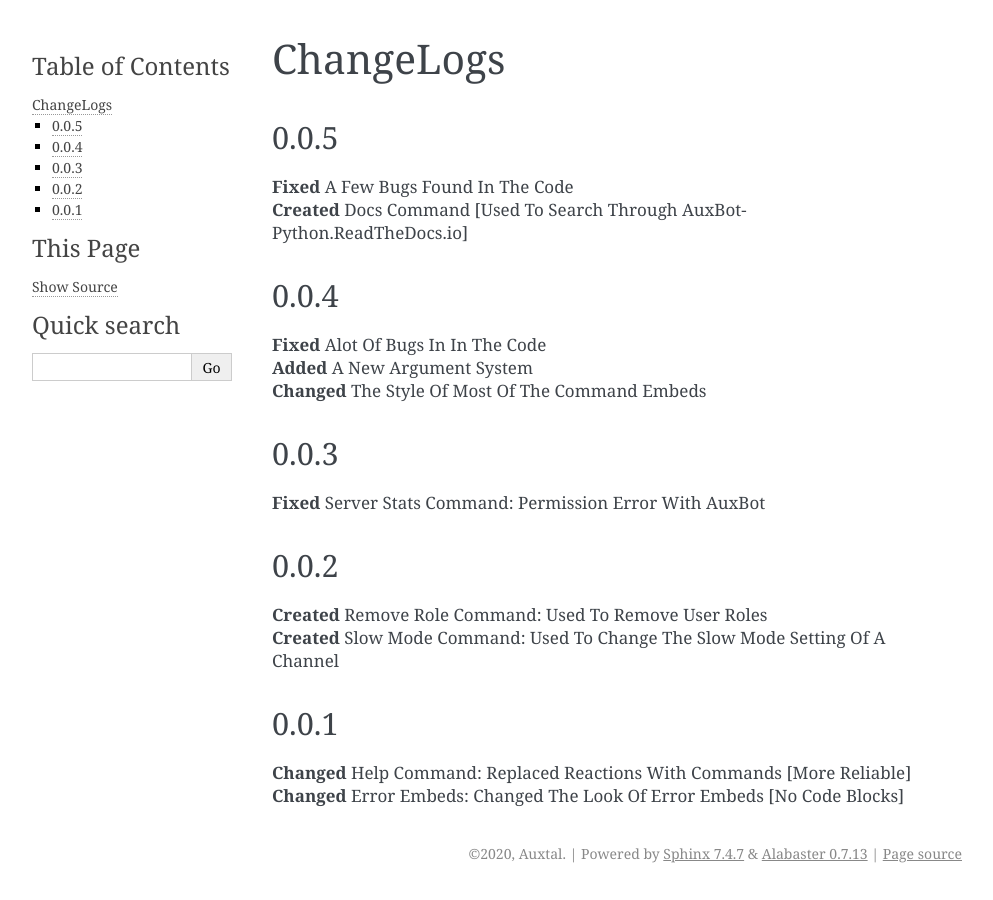
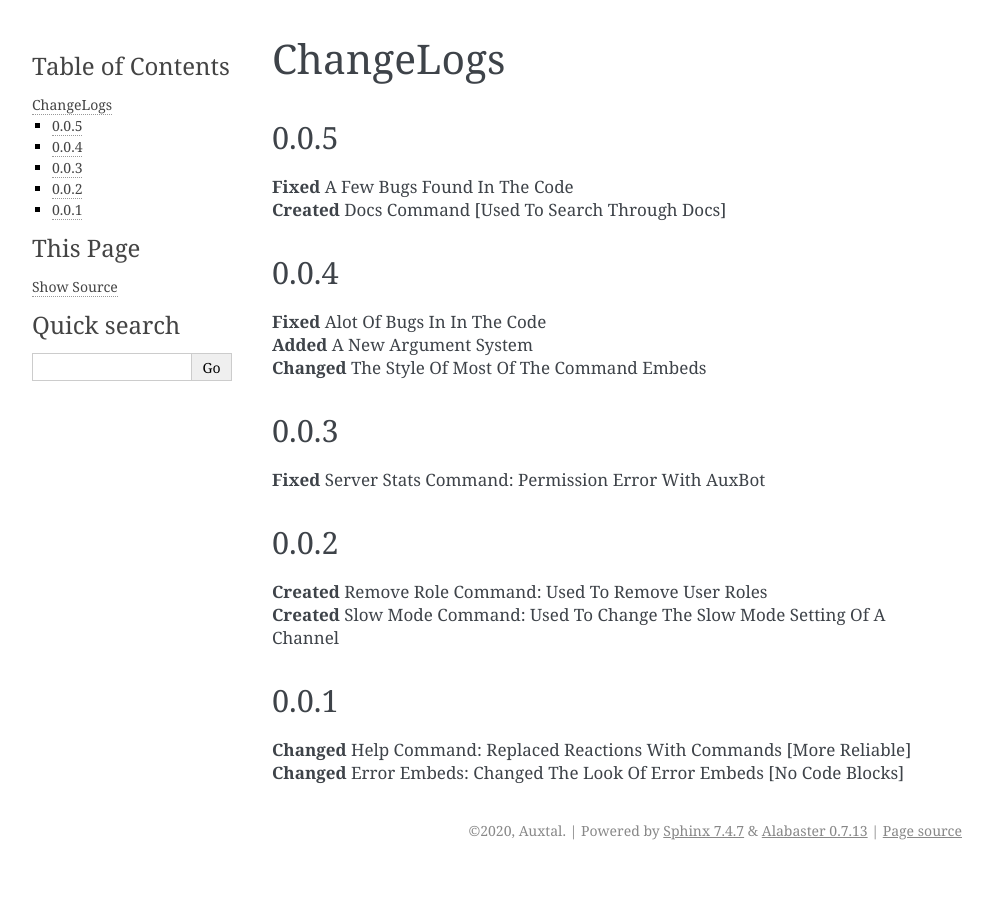
Before and after one commit to auxbot-discord-bot/docs, a Sphinx documentation site: the page built from docs/pages/changelogs.rst, in a window 1280 px wide. Shown: the whole page, without its empty margins (148-1141 px from the left). Built offline with Sphinx 7.4.7, drawn with Linux system fonts in a browser that asks for light colours; pages that are not in the unit, such as notebooks, are missing from menus.

Commit message:
AuxBot Docs Changed A ChangeLog Description

```diff
--- a/docs/pages/changelogs.rst
+++ b/docs/pages/changelogs.rst
@@ -4,7 +4,7 @@ ChangeLogs
 0.0.5
 -----
 | **Fixed** A Few Bugs Found In The Code
-| **Created** Docs Command [Used To Search Through AuxBot-Python.ReadTheDocs.io]
+| **Created** Docs Command [Used To Search Through Docs]
 
 0.0.4
 -----
```
